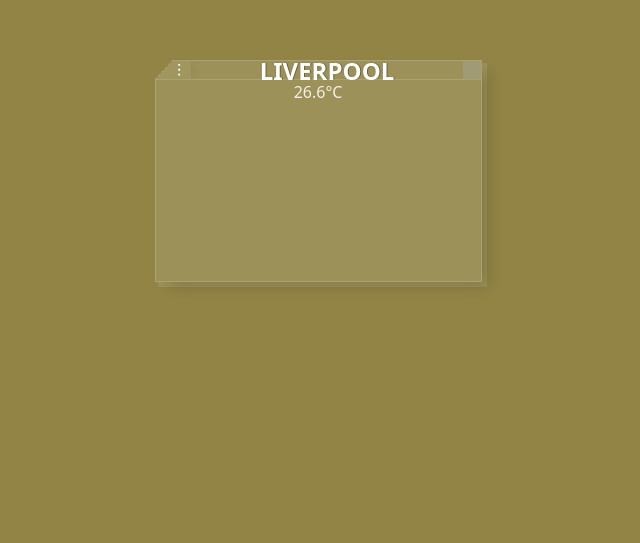
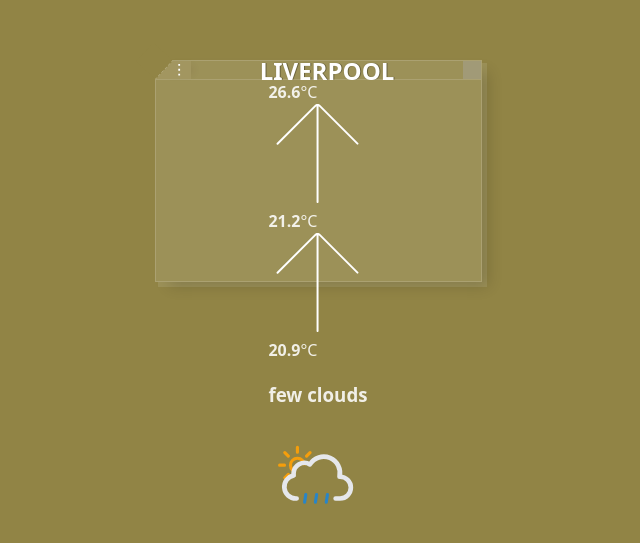
Before and after one commit to azardnet/sc-weather, a React (Vite) app in the folder face/: page / in a window 1280 px wide. Shown: the part 229-772 px from the top of the page, without its empty margins (322-962 px from the left). Built offline with nearby package versions, Linux system fonts and the light colour scheme; no server answers; grey boxes are pictures that could not be loaded; a web font is replaced by a local one.

Commit message:
temporary add main-value just html files

```diff
--- a/face/src/App.tsx
+++ b/face/src/App.tsx
@@ -2,7 +2,6 @@ import Search from "./components/Search";
 import { useEffect, useState } from "react";
 import WeatherData from "./components/WeatherData";
 import { AppWrapper } from "./styled";
-
 
 const OPEN_WEATHER_KEY = import.meta.env.VITE_OPENWEATHER;
 
@@ -46,14 +45,187 @@ https://api.openweathermap.org/data/2.5/weather?lang=en&q=${input}&APPID=${OPEN_
       )} */}
       <div className="t-main">
         <header>
-          <img src="https://azardnet.github.io/sc-weather/img/gb.35dbacd736781608964ae37a3b390b48.svg" width={18} height={18} alt="uk" />
+          <img
+            src="https://azardnet.github.io/sc-weather/img/gb.35dbacd736781608964ae37a3b390b48.svg"
+            width={18}
+            height={18}
+            alt="uk"
+          />
           <h1>Liverpool</h1>
-          <button onClick={() => alert('search')}>
-            <svg xmlns="http://www.w3.org/2000/svg" viewBox="0 0 14 100" fill="none" x="0px" y="0px"><path fill-rule="evenodd" clip-rule="evenodd" d="M0 0H14V14H0V0ZM0 38H14V52H0V38ZM14 76H0V90H14V76Z" fill="black" /></svg>
+          <button onClick={() => alert("search")}>
+            <svg
+              xmlns="http://www.w3.org/2000/svg"
+              viewBox="0 0 14 100"
+              fill="none"
+              x="0px"
+              y="0px"
+            >
+              <path
+                fill-rule="evenodd"
+                clip-rule="evenodd"
+                d="M0 0H14V14H0V0ZM0 38H14V52H0V38ZM14 76H0V90H14V76Z"
+                fill="black"
+              />
+            </svg>
           </button>
         </header>
         <section>
-          <div className="temp">26.6°C</div>
+          <div className="temperature">
+            <div className="main-value">
+              <strong>26.6</strong>
+              <span>°C</span>
+            </div>
+            <div className="max-min">
+              <span>
+                <svg
+                  xmlns="http://www.w3.org/2000/svg"
+                  version="1.1"
+                  x="0px"
+                  y="0px"
+                  viewBox="0 0 100 100"
+                >
+                  <path
+                    fill="#ffffff"
+                    d="M50,100c-0.6,0-1-0.4-1-1V2.2c-0.2,0.1-0.4,0.2-0.5,0.4L10.3,40.8c-0.4,0.4-1,0.4-1.4,0s-0.4-1,0-1.4L47.1,1.2  C47.8,0.4,48.9,0,50,0c1.1,0,2.2,0.4,2.9,1.2l38.1,38.1c0.4,0.4,0.4,1,0,1.4s-1,0.4-1.4,0L51.5,2.6c-0.2-0.2-0.3-0.3-0.5-0.4V99  C51,99.6,50.6,100,50,100z"
+                  />
+                </svg>
+                <div>
+                  <strong>21.2</strong>
+                  <span>°C</span>
+                </div>
+              </span>
+              <span>
+                <svg
+                  xmlns="http://www.w3.org/2000/svg"
+                  version="1.1"
+                  x="0px"
+                  y="0px"
+                  viewBox="0 0 100 100"
+                >
+                  <path
+                    fill="#ffffff"
+                    d="M50,100c-0.6,0-1-0.4-1-1V2.2c-0.2,0.1-0.4,0.2-0.5,0.4L10.3,40.8c-0.4,0.4-1,0.4-1.4,0s-0.4-1,0-1.4L47.1,1.2  C47.8,0.4,48.9,0,50,0c1.1,0,2.2,0.4,2.9,1.2l38.1,38.1c0.4,0.4,0.4,1,0,1.4s-1,0.4-1.4,0L51.5,2.6c-0.2-0.2-0.3-0.3-0.5-0.4V99  C51,99.6,50.6,100,50,100z"
+                  />
+                </svg>
+                <div>
+                  <strong>20.9</strong>
+                  <span>°C</span>
+                </div>
+              </span>
+            </div>
+            <h3 className="weather-state">few clouds</h3>
+            <svg xmlns="http://www.w3.org/2000/svg" viewBox="0 0 64 64">
+              <defs>
+                <clipPath id="a">
+                  <path
+                    fill="none"
+                    d="M12 35l-5.28-4.21-2-6 1-7 4-5 5-3h6l5 1 3 3L33 20l-6 4h-6l-3 3v4l-4 2-2 2z"
+                  />
+                </clipPath>
+              </defs>
+              <g clip-path="url(#a)">
+                <g>
+                  <path
+                    fill="none"
+                    stroke="#f59e0b"
+                    stroke-linecap="round"
+                    stroke-miterlimit="10"
+                    stroke-width="2"
+                    d="M23.5 24a4.5 4.5 0 11-4.5-4.5 4.49 4.49 0 014.5 4.5zM19 15.67V12.5m0 23v-3.17m5.89-14.22l2.24-2.24M10.87 32.13l2.24-2.24m0-11.78l-2.24-2.24m16.26 16.26l-2.24-2.24M7.5 24h3.17m19.83 0h-3.17"
+                  />
+                  <animateTransform
+                    attributeName="transform"
+                    dur="45s"
+                    from="0 19 24"
+                    repeatCount="indefinite"
+                    to="360 19 24"
+                    type="rotate"
+                  />
+                </g>
+              </g>
+              <path
+                fill="none"
+                stroke="#e5e7eb"
+                stroke-linecap="round"
+                stroke-linejoin="round"
+                stroke-width="3"
+                d="M43.67 45.5h2.83a7 7 0 000-14h-.32a10.49 10.49 0 00-19.11-8 7 7 0 00-10.57 6 7.21 7.21 0 00.1 1.14A7.5 7.5 0 0018 45.5a4.19 4.19 0 00.5 0v0"
+              />
+              <g>
+                <path
+                  fill="none"
+                  stroke="#2885c7"
+                  stroke-linecap="round"
+                  stroke-miterlimit="10"
+                  stroke-width="2"
+                  d="M24.39 43.03l-.78 4.94"
+                />
+                <animateTransform
+                  attributeName="transform"
+                  dur="0.7s"
+                  repeatCount="indefinite"
+                  type="translate"
+                  values="1 -5; -2 10"
+                />
+                <animate
+                  attributeName="opacity"
+                  dur="0.7s"
+                  repeatCount="indefinite"
+                  values="0;1;1;0"
+                />
+              </g>
+              <g>
+                <path
+                  fill="none"
+                  stroke="#2885c7"
+                  stroke-linecap="round"
+                  stroke-miterlimit="10"
+                  stroke-width="2"
+                  d="M31.39 43.03l-.78 4.94"
+                />
+                <animateTransform
+                  attributeName="transform"
+                  begin="-0.4s"
+                  dur="0.7s"
+                  repeatCount="indefinite"
+                  type="translate"
+                  values="1 -5; -2 10"
+                />
+                <animate
+                  attributeName="opacity"
+                  begin="-0.4s"
+                  dur="0.7s"
+                  repeatCount="indefinite"
+                  values="0;1;1;0"
+                />
+              </g>
+              <g>
+                <path
+                  fill="none"
+                  stroke="#2885c7"
+                  stroke-linecap="round"
+                  stroke-miterlimit="10"
+                  stroke-width="2"
+                  d="M38.39 43.03l-.78 4.94"
+                />
+                <animateTransform
+                  attributeName="transform"
+                  begin="-0.2s"
+                  dur="0.7s"
+                  repeatCount="indefinite"
+                  type="translate"
+                  values="1 -5; -2 10"
+                />
+                <animate
+                  attributeName="opacity"
+                  begin="-0.2s"
+                  dur="0.7s"
+                  repeatCount="indefinite"
+                  values="0;1;1;0"
+                />
+              </g>
+            </svg>
+          </div>
         </section>
       </div>
     </AppWrapper>
--- a/face/src/styled.ts
+++ b/face/src/styled.ts
@@ -10,7 +10,8 @@ export const AppWrapper = styled.section`
     position: relative;
     width: 325px;
     height: 220px;
-  box-shadow: 10px 8px 14px -4px rgb(0 0 0 / 16%), 4px 4px 0px 1px rgb(255 255 255 / 10%);
+    box-shadow: 10px 8px 14px -4px rgb(0 0 0 / 16%),
+      4px 4px 0px 1px rgb(255 255 255 / 10%);
     border: 1px solid rgb(255 255 255 / 15%);
     display: flex;
     align-items: center;
@@ -30,7 +31,8 @@ export const AppWrapper = styled.section`
     border-radius: 1px;
     transform: rotate(43deg);
   }
-.t-main header {
+  .t-main {
+    header {
       position: relative;
       width: 100%;
       &:before {
@@ -96,4 +98,8 @@ export const AppWrapper = styled.section`
         }
       }
     }
+    section {
+      display: flex;
+    }
+  }
 `;
```
Lines whose indentation alone changed are shown as unchanged.
